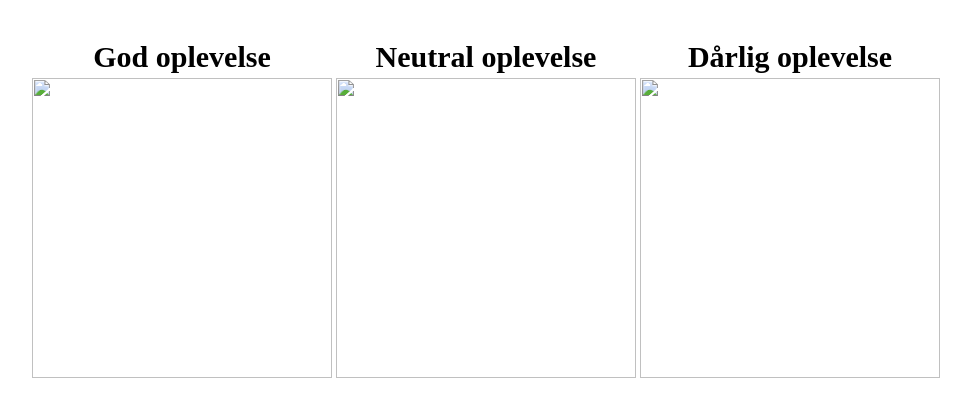
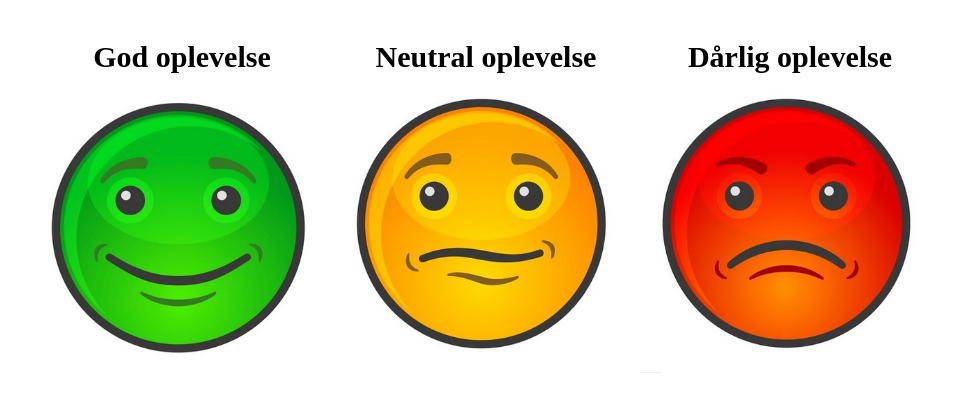
Before and after one commit to selgon1234/MoodObserverDK, a plain HTML site: page MoodObserverDK/wwwroot/smiley.html in a window 1280 px wide. Shown: the part 112-528 px from the top of the page, without its empty margins (154-1125 px from the left). Drawn offline with Linux system fonts and the light colour scheme.

Commit message:
Rettede form action og tilføjet billede referencer.

```diff
--- a/MoodObserverDK/wwwroot/smiley.html
+++ b/MoodObserverDK/wwwroot/smiley.html
@@ -16,13 +16,13 @@
         </tr>
         <tr>
             <td>
-                <img src="img/green.jpg" class="img">
+                <img src="Images/green.jpg" class="img">
             </td>
             <td>
-                <img src="img/yellow.jpg" class="img">
+                <img src="Images/yellow.jpg" class="img">
             </td>
             <td>
-                <img src="img/red.jpg" class="img">
+                <img src="Images/red.jpg" class="img">
             </td>
         </tr>
     </table>
```
Also changed, not shown: MoodObserverDK/wwwroot/index.html (+2 -2 lines), MoodObserverDK/wwwroot/Images/logo.jpg (added).
